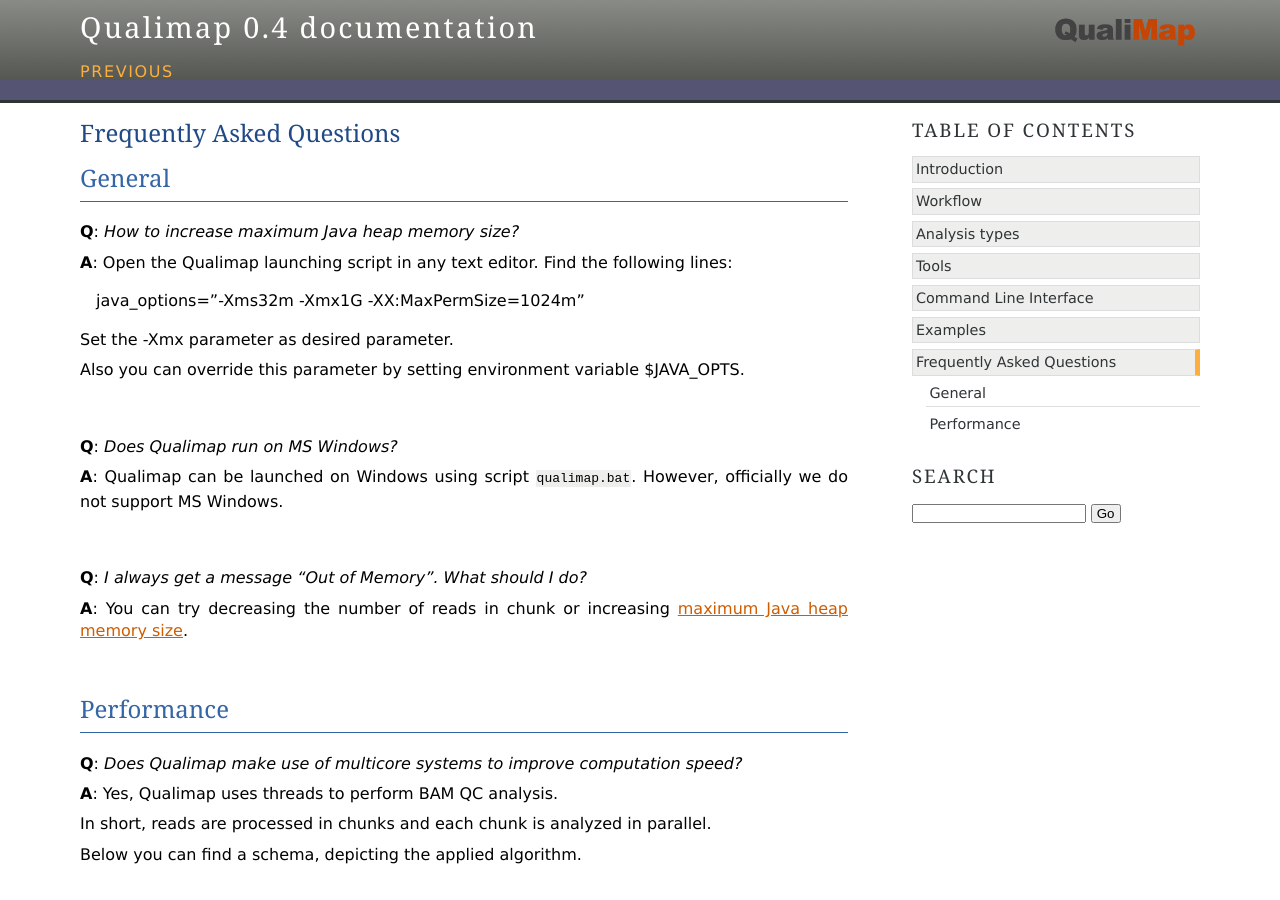
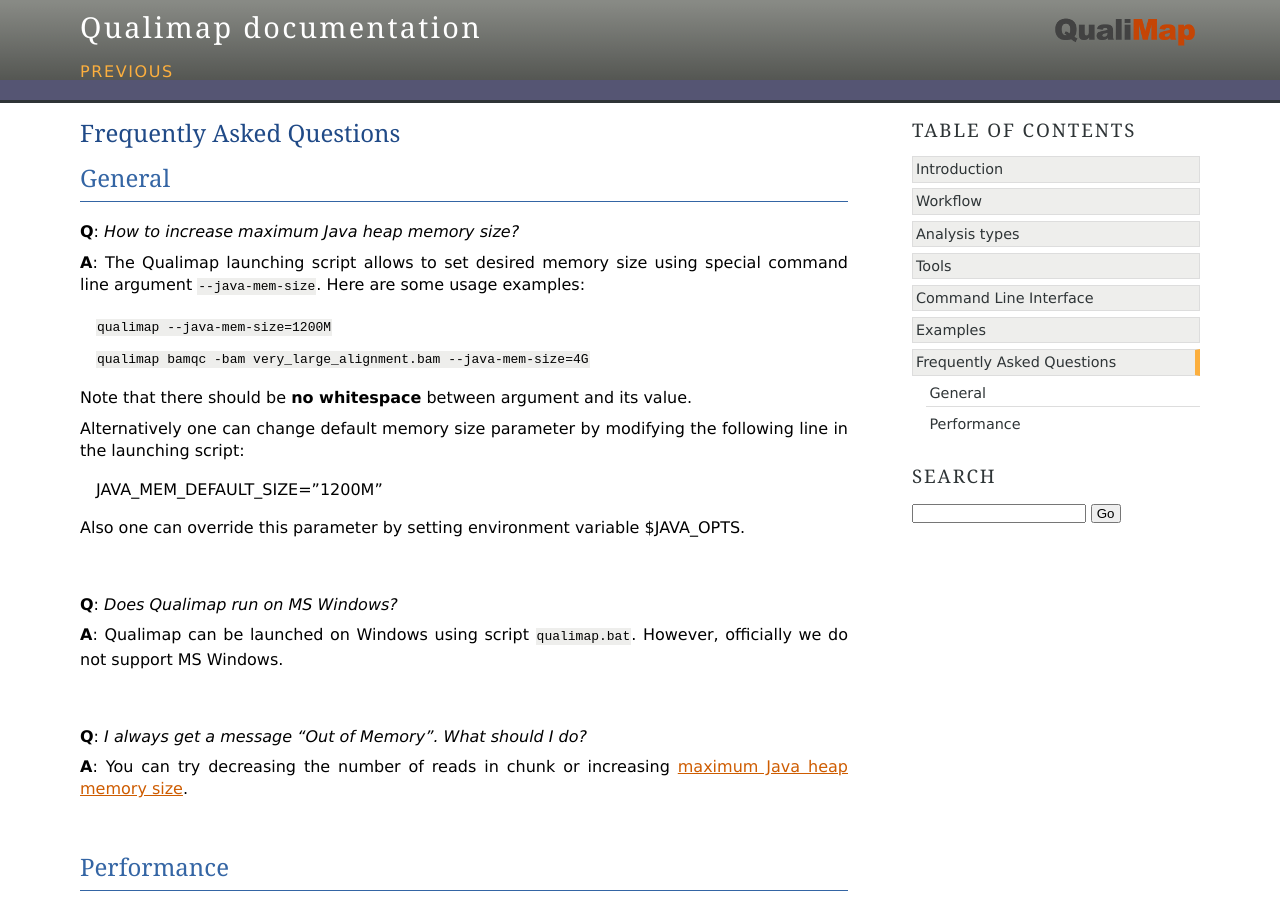
Before and after one commit to scchess/Qualimap, a Sphinx documentation site: the page built from doc/faq.rst, in a window 1280 px wide and 900 px high. Built offline with Sphinx 7.4.7, drawn with Linux system fonts in a browser that asks for light colours.

Commit message:
Fixed documentation; addded bat script

```diff
--- a/doc/conf.py
+++ b/doc/conf.py
@@ -12,6 +12,18 @@
 # serve to show the default.
 
 import sys, os
+
+
+def getVersion():
+    pom = open("../pom.xml")
+    for line in pom:
+        if "<version>" in line:
+            v = line.split(">")[1].split("<")[0]
+            print v
+            return v
+
+    return "unknown"
+
 
 # If extensions (or modules to document with autodoc) are in another directory,
 # add these directories to sys.path here. If the directory is relative to the
@@ -50,7 +62,7 @@ copyright = u'2012, Max Planck Institute For Infection Biology, Berlin'
 # The short X.Y version.
 version = '1'
 # The full version, including alpha/beta/rc tags.
-release = '0.4'
+release = getVersion()
 
 # The language for content autogenerated by Sphinx. Refer to documentation
 # for a list of supported languages.
--- a/doc/faq.rst
+++ b/doc/faq.rst
@@ -12,13 +12,21 @@ General
 
 **Q**: *How to increase maximum Java heap memory size?*
 
-**A**: Open the Qualimap launching script in any text editor. Find the following lines:
+**A**: The Qualimap launching script allows to set desired memory size using special command line argument :samp:`--java-mem-size`. Here are some usage examples:
 
-    java_options="-Xms32m -Xmx1G -XX:MaxPermSize=1024m"
+    :samp:`qualimap --java-mem-size=1200M`
 
-Set the -Xmx parameter as desired parameter.
+    :samp:`qualimap bamqc -bam very_large_alignment.bam --java-mem-size=4G`
 
-Also you can override this parameter by setting environment variable $JAVA_OPTS.
+Note that there should be **no whitespace** between argument and its value.
+
+Alternatively one can change default memory size parameter  by modifying the following line in the launching script:
+
+    JAVA_MEM_DEFAULT_SIZE="1200M"
+
+
+Also one can override this parameter by setting environment variable $JAVA_OPTS.
+
 
 |
 
--- a/pom.xml
+++ b/pom.xml
@@ -4,7 +4,7 @@
     <modelVersion>4.0.0</modelVersion>
 	<groupId>org.bioinfo.ngs</groupId>
 	<artifactId>qualimap</artifactId>
-	<version>0.4</version>
+	<version>0.4-dev</version>
     <name>qualimap</name>
 
     <properties>
```
Also changed, not shown: 1 other file.
